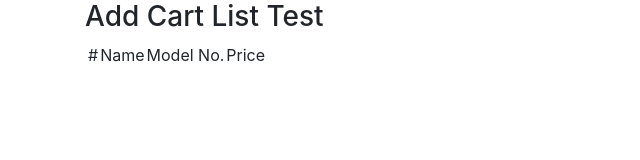
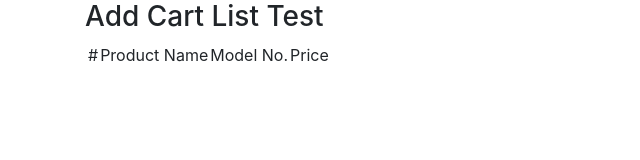
Before and after one commit to dineshhub123/dineshhub123, a website: page src/app/add-cart/add-cart.component.html in a window 1280 px wide. Shown: the full height of the page, 0-640 px from the left. Drawn offline with nearby package versions, Linux system fonts and the light colour scheme.

Commit message:
changes fue codes

```diff
--- a/src/app/add-cart/add-cart.component.html
+++ b/src/app/add-cart/add-cart.component.html
@@ -14,7 +14,7 @@
 <table>
 <th>
   <td>#</td>
-  <td>Name</td>
+  <td>Product Name</td>
   <td>Model No.</td>
   <td>Price</td>
 </th>
--- a/src/app/app.component.ts
+++ b/src/app/app.component.ts
@@ -8,7 +8,6 @@ import 'rxjs/add/operator/catch';
 @Component({
   selector: 'app-root',
   template:'<app-add-cart></app-add-cart>',
-  styleUrls:['./app.component.css']
 })
 export class AppComponent {
   public result:any;
```
